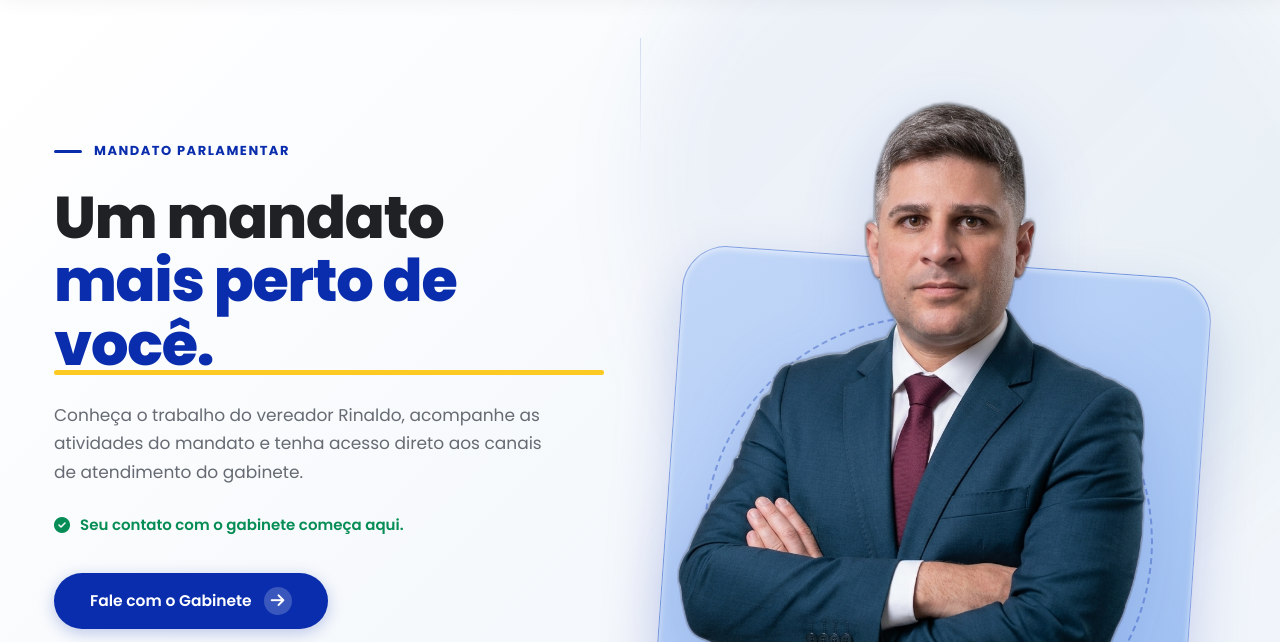
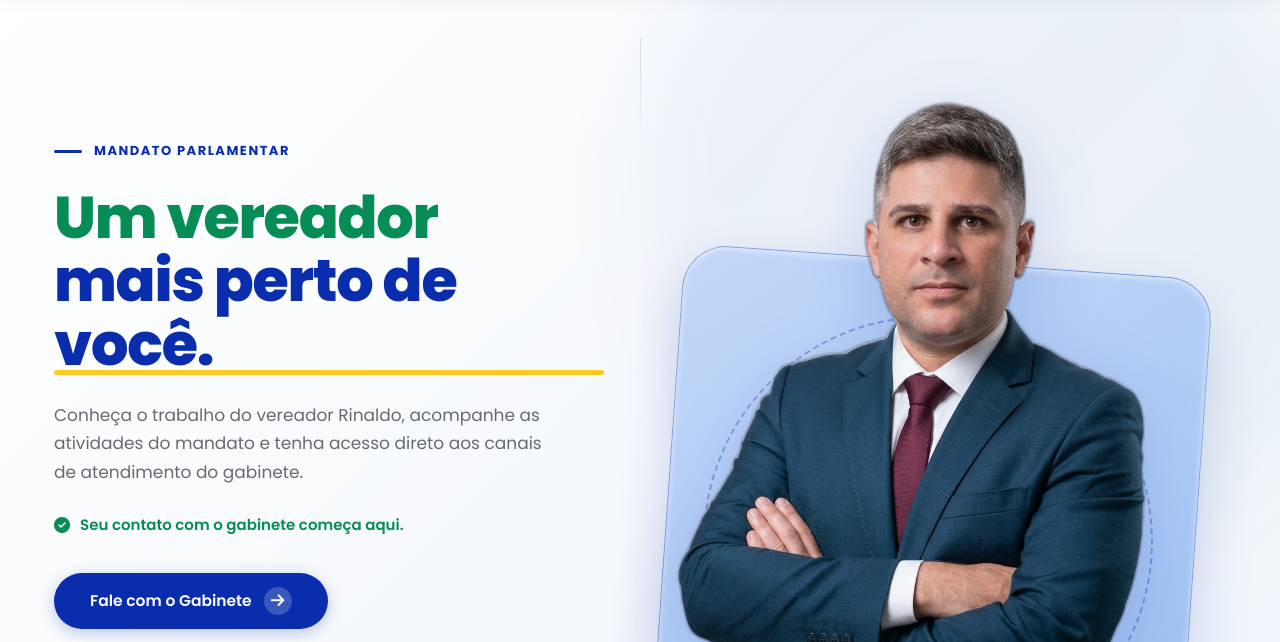
Before and after one commit to barbosacalado-bit/vereador-rinaldo, a plain HTML site: page index.html in a window 1280 px wide. Shown: the part 90-732 px from the top of the page. Drawn offline with Linux system fonts and the light colour scheme.

Commit message:
feat: Altera titulo para 'Um vereador' na cor verde oficial da paleta

```diff
--- a/assets/css/style.css
+++ b/assets/css/style.css
@@ -395,6 +395,10 @@ button, input, select, textarea {
   letter-spacing: -1.2px;
   color: var(--color-text-main);
   margin-bottom: 24px;
+}
+
+.hero-title-green {
+  color: var(--color-secondary); /* Verde oficial da paleta #058D55 */
 }
 
 .hero-title-highlight {
--- a/index.html
+++ b/index.html
@@ -18,7 +18,7 @@
   <link rel="stylesheet" href="https://cdnjs.cloudflare.com/ajax/libs/font-awesome/6.5.1/css/all.min.css">
 
   <!-- Estilos Globais com Cache Buster -->
-  <link rel="stylesheet" href="assets/css/style.css?v=9.2">
+  <link rel="stylesheet" href="assets/css/style.css?v=9.3">
 </head>
 <body>
 
@@ -71,7 +71,7 @@
 
           <!-- Título Principal com Impacto Editorial -->
           <h1 class="hero-title-editorial">
-            Um mandato <br>
+            <span class="hero-title-green">Um vereador</span> <br>
             <span class="hero-title-highlight">mais perto de você.<span class="hero-title-underline"></span></span>
           </h1>
 
```
